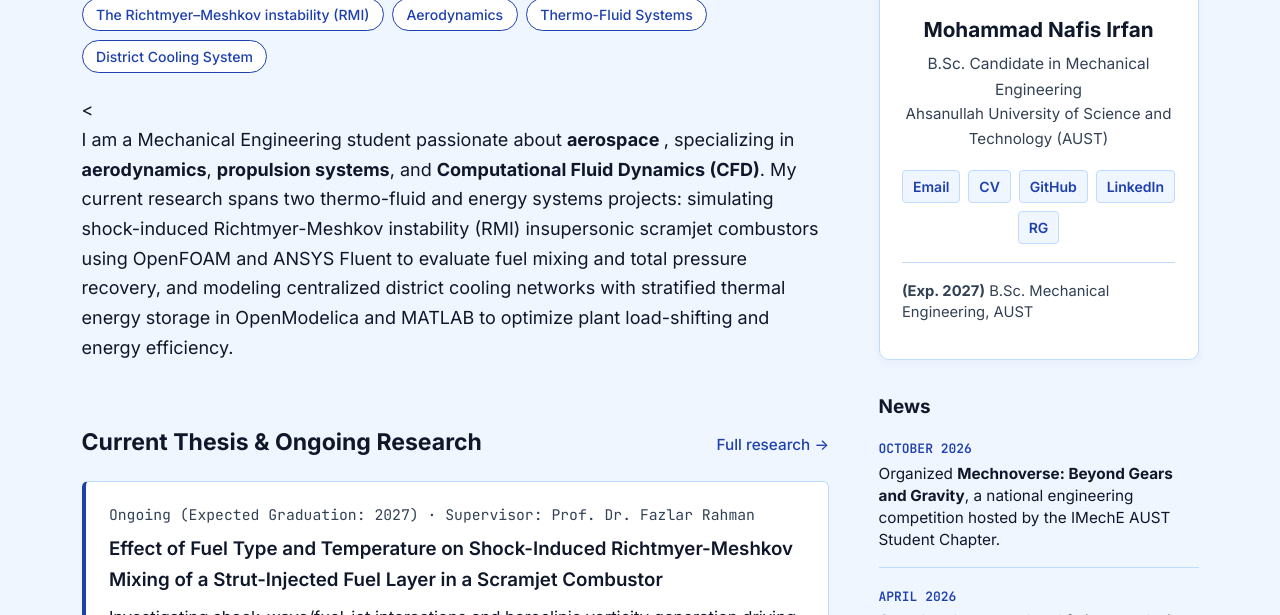
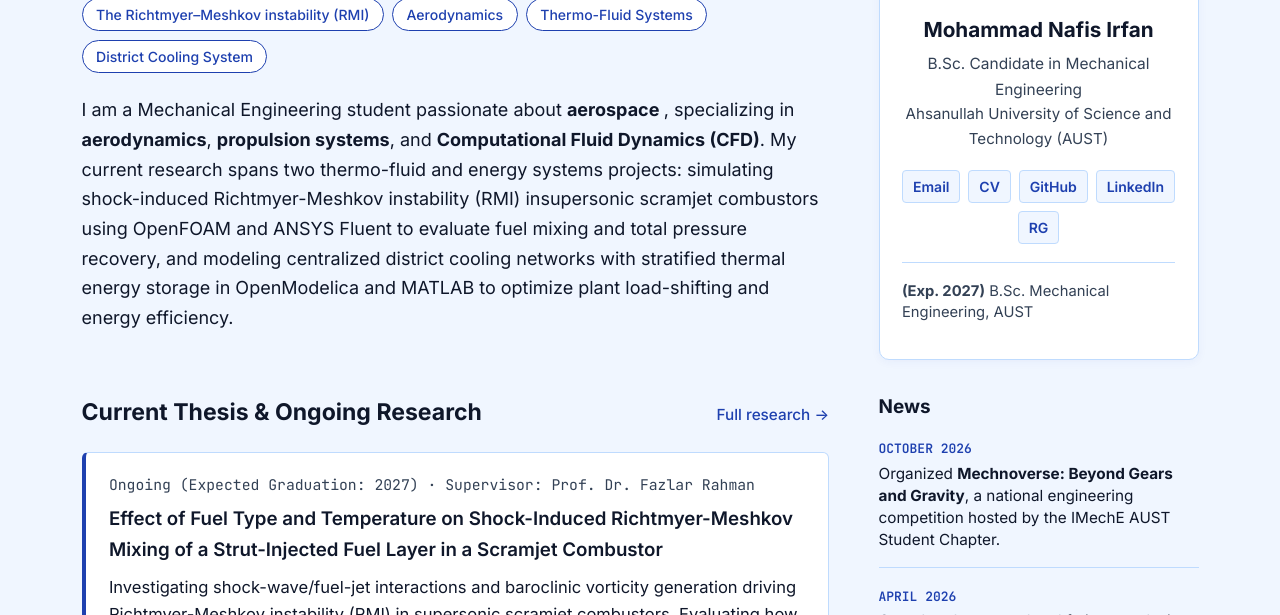
Before and after one commit to Nafis004/nafis04, a Jekyll site: the page built from index.html, in a window 1280 px wide and 900 px high, cut to the strip 285-900 px from the top of the window. Built offline with Jekyll 4.4.1, drawn with Linux system fonts in a browser that asks for light colours.

Commit message:
Fix formatting of bio text paragraph in index.html

```diff
--- a/index.html
+++ b/index.html
@@ -16,7 +16,7 @@ title: Home
         {% endfor %}
       </div>
 
-      <<p class="bio-text">
+      <p class="bio-text">
         I am a Mechanical Engineering student passionate about <strong>aerospace </strong>, specializing in <strong>aerodynamics</strong>, <strong>propulsion systems</strong>, and <strong>Computational Fluid Dynamics (CFD)</strong>. My current research spans two thermo-fluid and energy systems projects: simulating shock-induced Richtmyer-Meshkov instability (RMI) insupersonic scramjet combustors using OpenFOAM and ANSYS Fluent to evaluate fuel mixing and total pressure recovery, and modeling centralized district cooling networks with stratified thermal energy storage in OpenModelica and MATLAB to optimize plant load-shifting and energy efficiency.
       </p>
 
```
